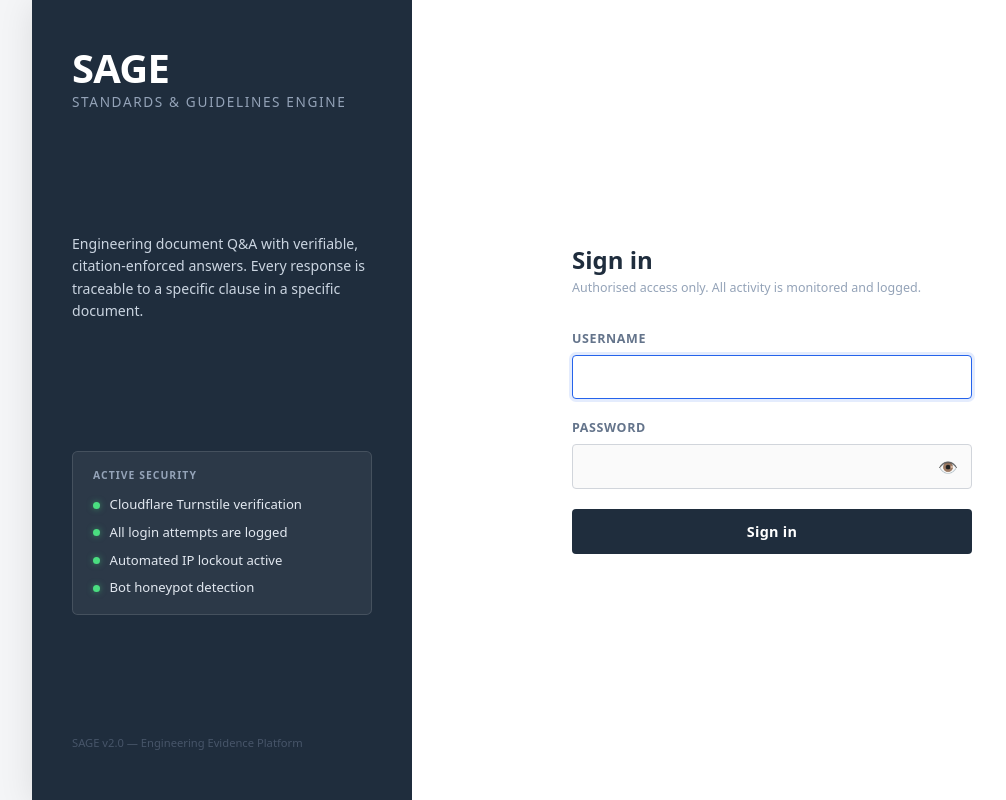
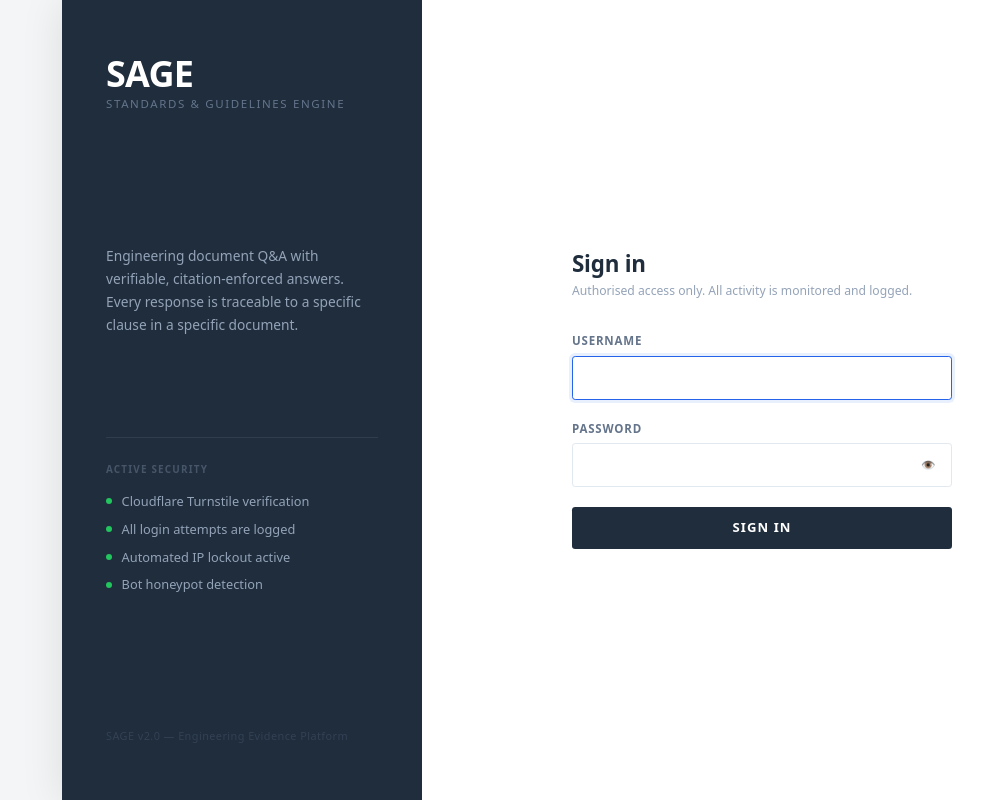
Before and after one commit to raghav-273/sage, a Django app: page /login/ in a window 1280 px wide. Shown: the whole page, without its empty margins (58-1064 px from the left). Run offline with Django 5.2, Linux system fonts and the light colour scheme; parts of the project's set-up code (start-up, migrations or seed data) failed here and were passed over; some libraries are stand-ins or nearby versions.

Commit message:
style(portal): refine portal styling and component layouts

```diff
--- a/apps/portal/static/portal/css/custom.css
+++ b/apps/portal/static/portal/css/custom.css
@@ -539,82 +543,70 @@ body {
     display: inline;
 }
 
-/* ── Login page layout ──────────────────────────────────────────────── */
+/* ── Login page ──────────────────────────────────────────────────── */
 .login-page-body {
     background: #f4f5f7;
     min-height: 100vh;
     display: flex;
-    align-items: center;
-    justify-content: center;
+    align-items: stretch;
 }
 
 .login-page {
     display: flex;
+    width: 100%;
     min-height: 100vh;
-    width: 100%;
-    max-width: 1100px;
+    max-width: 1040px;
     margin: auto;
-    box-shadow: 0 4px 32px rgba(0,0,0,0.10);
+    box-shadow: 0 2px 40px rgba(0,0,0,0.10);
 }
 
+/* ── Left panel ─────────────────────────────────────────────────── */
 .login-left {
     background: var(--sage-navy);
     color: #fff;
-    padding: 3rem 2.5rem;
-    flex: 0 0 380px;
+    padding: 3.5rem 2.75rem;
+    flex: 0 0 360px;
     display: flex;
     flex-direction: column;
     justify-content: space-between;
 }
 
-.login-right {
-    background: #fff;
-    flex: 1;
-    display: flex;
-    align-items: center;
-    justify-content: center;
-    padding: 3rem 2.5rem;
-}
-
-/* ── Left panel: branding ────────────────────────────────────────── */
 .login-brand-name {
-    font-size: 2.5rem;
+    font-size: 2.25rem;
     font-weight: 800;
     letter-spacing: -0.02em;
     line-height: 1;
-    margin-bottom: 0.25rem;
+    margin-bottom: 0.2rem;
 }
 
 .login-brand-full {
-    font-size: 0.85rem;
+    font-size: 0.72rem;
     text-transform: uppercase;
-    letter-spacing: 0.12em;
-    color: #94a3b8;
+    letter-spacing: 0.14em;
+    color: #64748b;
     margin-bottom: 2rem;
 }
 
 .login-brand-desc {
-    font-size: 0.88rem;
-    color: #cbd5e1;
-    line-height: 1.6;
-    margin-bottom: 2.5rem;
+    font-size: 0.86rem;
+    color: #94a3b8;
+    line-height: 1.65;
+    margin-bottom: 0;
 }
 
 .login-security-panel {
-    background: rgba(255,255,255,0.06);
-    border: 1px solid rgba(255,255,255,0.12);
-    border-radius: 0.35rem;
-    padding: 1rem 1.25rem;
+    border-top: 1px solid rgba(255,255,255,0.08);
+    padding-top: 1.5rem;
     margin-bottom: 2rem;
 }
 
 .login-security-label {
-    font-size: 0.65rem;
+    font-size: 0.62rem;
     font-weight: 700;
     text-transform: uppercase;
-    letter-spacing: 0.1em;
-    color: #94a3b8;
-    margin-bottom: 0.75rem;
+    letter-spacing: 0.12em;
+    color: #475569;
+    margin-bottom: 0.9rem;
 }
 
 .login-security-list {
@@ -623,50 +615,62 @@ body {
     margin: 0;
     display: flex;
     flex-direction: column;
-    gap: 0.5rem;
+    gap: 0.55rem;
 }
 
 .login-security-list li {
     display: flex;
     align-items: center;
     gap: 0.6rem;
-    font-size: 0.82rem;
-    color: #e2e8f0;
+    font-size: 0.8rem;
+    color: #94a3b8;
 }
 
 .login-security-dot {
-    width: 7px;
-    height: 7px;
+    width: 6px;
+    height: 6px;
     border-radius: 50%;
     flex-shrink: 0;
 }
 
-.dot-green  { background: #4ade80; box-shadow: 0 0 6px rgba(74,222,128,0.5); }
-.dot-amber  { background: #fbbf24; }
-.dot-red    { background: #f87171; }
+.dot-green { background: #22c55e; }
+.dot-amber { background: #f59e0b; }
+.dot-red   { background: #ef4444; }
 
 .login-version {
-    font-size: 0.7rem;
-    color: #475569;
+    font-size: 0.68rem;
+    color: #334155;
+    letter-spacing: 0.04em;
 }
 
-/* ── Right panel: form ───────────────────────────────────────────── */
+/* ── Right panel ────────────────────────────────────────────────── */
+.login-right {
+    background: #fff;
+    flex: 1;
+    display: flex;
+    align-items: center;
+    justify-content: center;
+    padding: 3.5rem 3rem;
+}
+
 .login-form-container {
     width: 100%;
-    max-width: 400px;
+    max-width: 380px;
 }
 
 .login-form-title {
-    font-size: 1.5rem;
+    font-size: 1.4rem;
     font-weight: 700;
     color: var(--sage-navy);
-    margin-bottom: 0.3rem;
+    margin-bottom: 0.25rem;
+    letter-spacing: -0.01em;
 }
 
 .login-form-sub {
-    font-size: 0.78rem;
+    font-size: 0.76rem;
     color: #94a3b8;
     margin-bottom: 2rem;
+    line-height: 1.5;
 }
 
 .login-field {
@@ -675,10 +679,10 @@ body {
 
 .login-label {
     display: block;
-    font-size: 0.78rem;
-    font-weight: 600;
+    font-size: 0.72rem;
+    font-weight: 700;
     text-transform: uppercase;
-    letter-spacing: 0.05em;
+    letter-spacing: 0.07em;
     color: #64748b;
     margin-bottom: 0.4rem;
 }
@@ -686,20 +690,19 @@ body {
 .login-input {
     display: block;
     width: 100%;
-    padding: 0.65rem 0.9rem;
-    font-size: 0.9rem;
-    border: 1px solid #d1d5db;
-    border-radius: 0.25rem;
-    background: #fafafa;
-    color: #1f2d3d;
-    transition: border-color 0.15s, box-shadow 0.15s;
+    padding: 0.65rem 0.85rem;
+    font-size: 0.88rem;
+    border: 1px solid #e2e8f0;
+    border-radius: 0.2rem;
+    background: #fff;
+    color: var(--sage-navy);
+    transition: border-color 0.12s, box-shadow 0.12s;
     outline: none;
 }
 
 .login-input:focus {
     border-color: var(--sage-accent);
-    box-shadow: 0 0 0 3px rgba(37, 99, 235, 0.12);
-    background: #fff;
+    box-shadow: 0 0 0 3px rgba(37, 99, 235, 0.10);
 }
 
 .login-password-wrapper {
@@ -707,21 +710,24 @@ body {
 }
 
 .login-password-wrapper .login-input {
-    padding-right: 2.75rem;
+    padding-right: 4rem;
 }
 
 .login-password-toggle {
     position: absolute;
-    right: 0.65rem;
+    right: 0.75rem;
     top: 50%;
     transform: translateY(-50%);
     background: none;
     border: none;
     cursor: pointer;
-    font-size: 1rem;
+    font-size: 0.72rem;
+    font-weight: 600;
+    text-transform: uppercase;
+    letter-spacing: 0.06em;
     color: #94a3b8;
-    padding: 0.25rem;
-    line-height: 1;
+    padding: 0.2rem 0.3rem;
+    transition: color 0.1s;
 }
 
 .login-password-toggle:hover {
@@ -731,38 +737,35 @@ body {
 .login-verification-block {
     background: #f8fafc;
     border: 1px solid #e2e8f0;
-    border-left: 3px solid var(--sage-accent);
-    border-radius: 0.25rem;
-    padding: 0.9rem 1rem;
+    border-left: 2px solid var(--sage-accent);
+    border-radius: 0.2rem;
+    padding: 0.85rem 1rem;
     margin-bottom: 1.25rem;
 }
 
-.login-verification-header {
-    display: flex;
-    align-items: center;
-    gap: 0.5rem;
-    font-size: 0.78rem;
+.login-verification-label {
+    font-size: 0.68rem;
     font-weight: 700;
     text-transform: uppercase;
-    letter-spacing: 0.05em;
-    color: #475569;
-    margin-bottom: 0.75rem;
+    letter-spacing: 0.1em;
+    color: #64748b;
 }
 
 .login-submit {
     display: block;
     width: 100%;
-    padding: 0.75rem;
-    font-size: 0.9rem;
-    font-weight: 600;
+    padding: 0.7rem;
+    font-size: 0.82rem;
+    font-weight: 700;
+    text-transform: uppercase;
+    letter-spacing: 0.08em;
     color: #fff;
     background: var(--sage-navy);
     border: none;
-    border-radius: 0.25rem;
+    border-radius: 0.2rem;
     cursor: pointer;
     transition: background 0.15s;
-    letter-spacing: 0.02em;
-    margin-top: 0.5rem;
+    margin-top: 0.75rem;
 }
 
 .login-submit:hover {
```
Also changed, not shown: other parts of apps/portal/static/portal/css/custom.css (+196 -26 lines).
